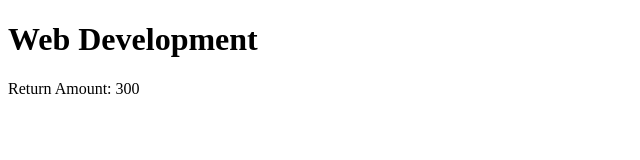
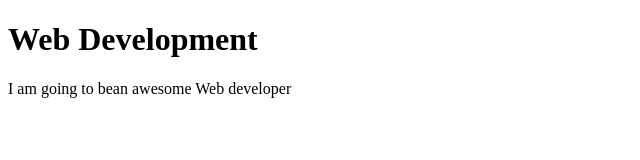
Before and after one commit to rimasultana/Learn-with-sumit, a plain HTML site: page P-S/index.html in a window 1280 px wide. Shown: the whole page, without its empty margins (0-640 px from the left). Drawn offline with Linux system fonts and the light colour scheme.

Commit message:
provlem solve-3

```diff
--- a/P-S/index.html
+++ b/P-S/index.html
@@ -10,16 +10,18 @@
     <p id="demo"></p>
 
     <script>
-      // practice problem solve-1
-      x = 1000;
-      y = 700;
-      z = x - y;
-      document.getElementById("demo").innerHTML =
-       "Return Amount: " + z;
+    //   // practice problem solve-1
+    //   x = 1000;
+    //   y = 700;
+    //   z = x - y;
+    //   document.getElementById("demo").innerHTML =
+    //    "Return Amount: " + z;
 
     //    pratic problem solve-3
-
-
+x = "I am going to be";
+y = "an awesome Web developer";
+z = x + y ;
+document.getElementById("demo").innerHTML = z;
     </script>
   </body>
 </html>
```
